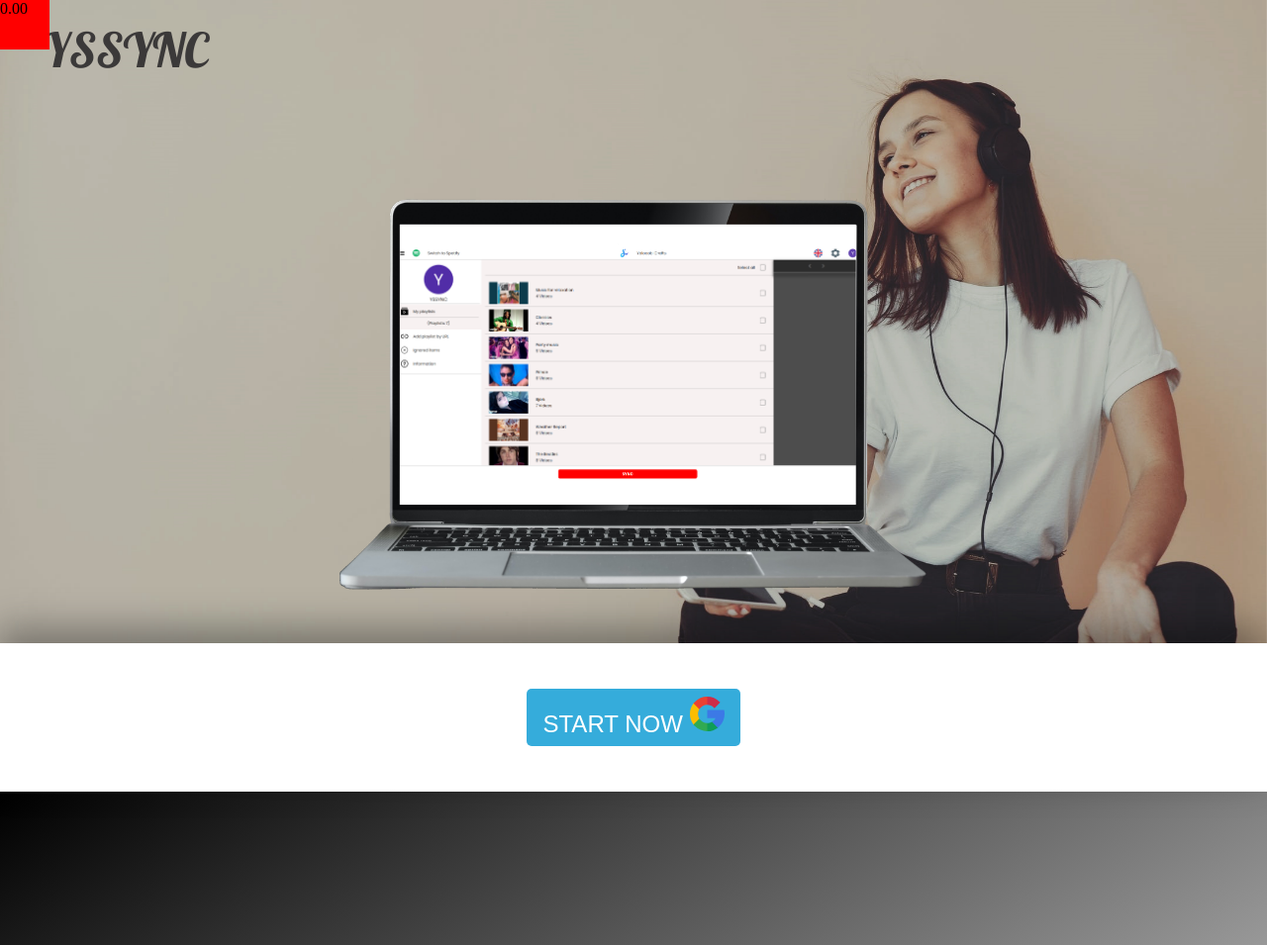
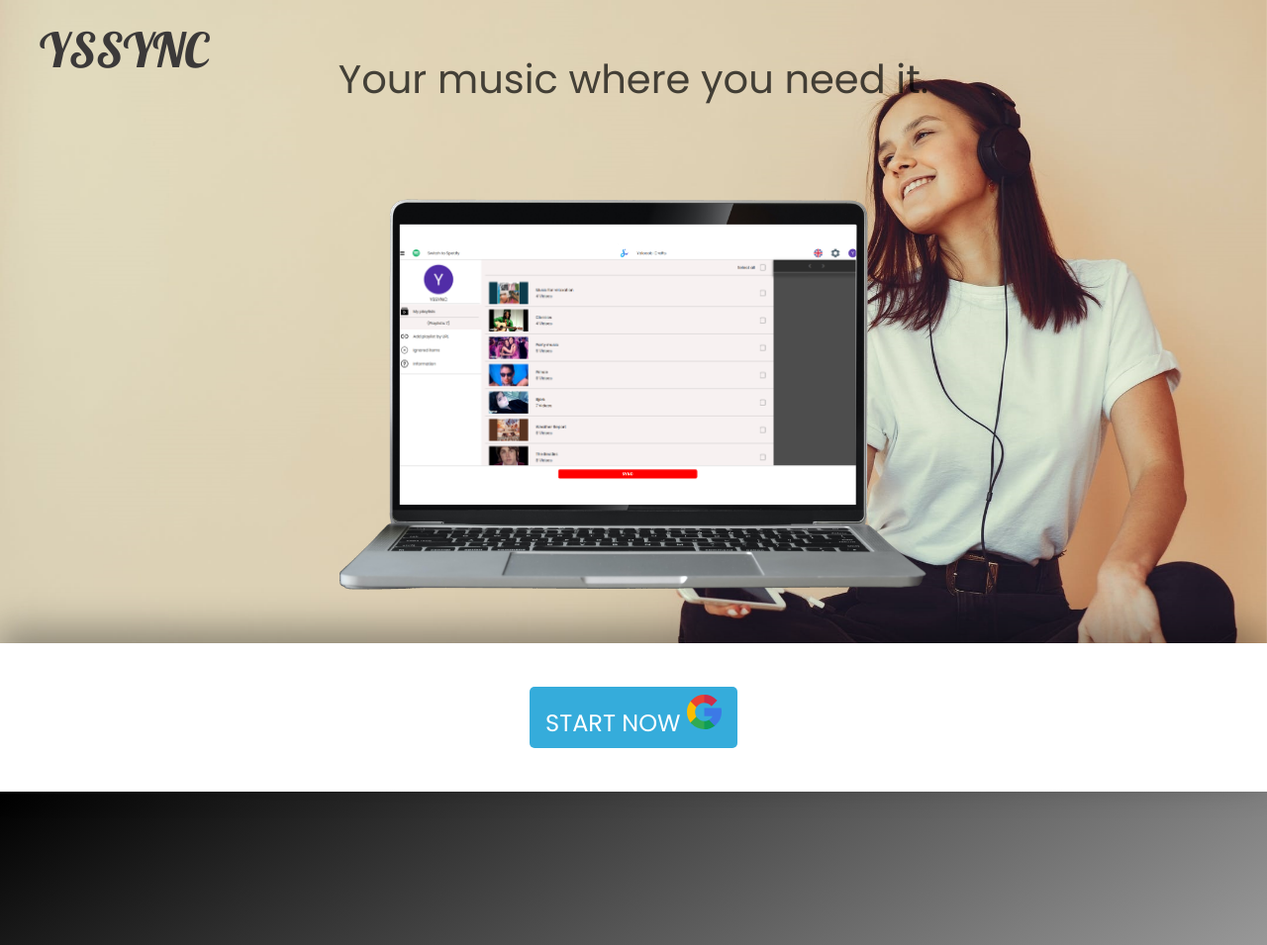
Before and after one commit to yorokobi-crafts/youtubespotifysyncapp, a Django app: page /login in a window 1280 px wide. Shown: the top 955 px of the page at 99% size. Run offline with Django 3.2, Linux system fonts and the light colour scheme.

Commit message:
24/06/2020 8:06

```diff
--- a/yssync/static/yssync/login.css
+++ b/yssync/static/yssync/login.css
@@ -1,9 +1,18 @@
 @import url('https://fonts.googleapis.com/css?family=Lobster:100,200,300,400,500,700');
+
+@import url('https://fonts.googleapis.com/css?family=Poppins:100,200,300,400,500,700');
 
 *, *::before, *::after{
     box-sizing: border-box;
 }
 
+button{
+    font-family: Poppins;
+}
+
+body.preload * {
+    transition: none !important;
+   }
 
 body{
     margin:0;
@@ -11,16 +20,17 @@
     border:0;
     --top: 50vh;
     --left: 50vw;
+    font-family: Poppins, sans-serif;
 }
 
 .container{
-    height: 100vh;
-    width: 100vw;
+    min-height: 100vmin;
+    min-width: 100vmax;
 }
 
 .container-element.login-topic{
-    height: 100vh;
-    width: 100vw;
+    min-height: 100vmin;
+    min-width: 100vmax;
 
     display: flex;
     flex-direction: column;
@@ -28,13 +38,14 @@
 }
 
 .container-element.tutorial-topic{
-    height: 300vh;
-    width: 100vw;
+
+    min-height: 300vmin;
+    min-width: 100vmax;
 }
 
 .container-element.sharing-topic{
-    height: 300vh;
-    width: 100vw;
+    min-height: 300vmin;
+    min-width: 100vmax;
     position: relative;
 }
 
@@ -47,8 +58,8 @@
   }
 
 .container-element.final-topic{
-    height: 100vh;
-    width: 100vw;
+    min-height: 100vmin;
+    min-width: 100vmax;
 
     display: flex;
     flex-direction: column;
@@ -176,7 +187,7 @@
 
 button.google-login span{
     vertical-align: middle;
-    padding-bottom: 1.3rem;
+    padding-bottom: 0.8rem;
 }
 
 button.google-login:hover{
@@ -196,6 +207,7 @@
     background-color:red;
     transition: 1s;
     z-index: 5;
+    display: none;
 }
 
 .mistery-box.one{
@@ -528,9 +540,70 @@
   }
 
   .main-footer{
-    height: 400px;
+    height: 150px;
     width: 100%;
     background-color: rgb(26, 26, 26);
     bottom:0;
     box-shadow: -3px -15px 35px 0px rgba(0, 0, 0, 0.349);
+    color: white;
+    display: grid;
+    grid-template-rows: 3.5rem 1.2rem;
+    justify-content: center;
+    align-content: center;
   }
+
+  .footer-info{
+      text-align: center;
+  }
+
+  .contact-nav > img{
+      margin: 5px;
+  }
+
+  .title-item{
+      position: fixed;
+      top: 10%;
+      left: 50%;
+      transform: translate(-50%, -50%);
+      font-size: 2.5rem;
+      opacity: 0.7;
+      transition: 150ms;
+    min-width: 60%;
+    text-align: center;
+  }
+
+  .title-item.title-1.hidden{
+      opacity:0;
+  }
+
+  .title-item.title-2{
+    opacity:0;
+    color: white;
+}
+
+.title-item.title-2.shown{
+    opacity:1;
+}
+
+.title-item.title-2.shown.hidden{
+    opacity:0;
+}
+
+.title-item.title-3{
+    opacity:1;
+    color: rgb(65, 65, 65);
+}
+
+  .title-item.title-3.shown{
+    opacity:1;
+}
+
+.title-item.title-4{
+    opacity:0;
+    color: white;
+    z-index: -2;
+}
+
+.title-item.title-4.shown{
+    opacity:1;
+}
--- a/yssync/templates/yssync/login.html
+++ b/yssync/templates/yssync/login.html
@@ -8,15 +8,24 @@
 
     {% load static %}
     <link rel="stylesheet" type="text/css" href="{% static 'yssync/login.css' %}">
-
 </head>
 
-<body class="ready">
+<body class="body preload">
+
+
+
+
     <div class="mistery-box"></div>
+
+    <form action="http://localhost:8000" method="post">{% csrf_token %}
     <div class="container">
         <div class="container-element login-topic">
 
+
             <img src="{% static 'yssync/logo-picture-step-1.jpg' %}" class="fixed login-topic-background">
+
+            <div class="title-item title-1">Your music where you need it.</div>
+
             <img src="{% static 'yssync/footer-picture.jpg' %}" class="fixed login-topic-background footer-img">
 
 
@@ -29,7 +38,8 @@
 
             <div class="logo-title">YSSYNC</div>
             <div class="login-frame">
-                <button class="google-login"> <span>START NOW</span>
+                <button type="submit" name="sessionKey" value="sessionKey" class="google-login">
+                    <span>START NOW</span>
                     <svg height="35px" width="35px" enable-background="new 0 0 512 512" height="512"
                         viewBox="0 0 512 512" width="512" xmlns="http://www.w3.org/2000/svg">
                         <g>
@@ -60,6 +70,8 @@
         <div class="container-element tutorial-topic">
             <div class="dark-background"></div>
 
+            <div class="title-item title-2">Send your Youtube playlist to Spotify</div>
+
             <div class="youtube-playlist-container">
                 <img src="{% static 'yssync/youtube-playlist-3.png' %}" alt="youtube-playlist"
                     class="youtube-playlist-item item-one">
@@ -82,14 +94,22 @@
 
         <div class="container-element sharing-topic">
 
+
+
             <div class="cursor-icon"><img src="{% static 'yssync/cursor.png' %}" alt="cursor" class="cursor-img"></div>
 
             <div class="parent">
+
+
+
                 <div class="blue-background"></div>
+                <div class="title-item title-3">Select only the music you want.</div>
                 <div class="fixed item-center login-topic-laptop child-item">
                     <img src="{% static 'yssync/laptop-item-child.png' %}" class="laptop-item">
                 </div>
             </div>
+
+
 
             <div class="thumbnail-parent">
 
@@ -173,6 +193,7 @@
         </div>
 
         <div class="container-element final-topic">
+            <div class="title-item title-4">Start now with YSSYNC</div>
             <div class="login-button-space">
                 <button class="google-login"> <span>START NOW</span>
                     <svg height="35px" width="35px" enable-background="new 0 0 512 512" height="512"
@@ -200,16 +221,29 @@
                     </svg>
                 </button>
             </div>
-            <div class="main-footer"></div>
+            <div class="main-footer">
+                <div class="footer-info">
+                    <div>Follow us</div>
+                    <div class="contact-nav">
+                        <img src="{% static 'yssync/facebook.png' %}" alt="facebook icon" height="25" width="25">
+                        <img src="{% static 'yssync/twitter.png' %}" alt="facebook icon" height="25" width="25">
+                        <img src="{% static 'yssync/youtube.jpg' %}" alt="facebook icon" height="25" width="25">
+                    </div>
+                </div>
+                <div>© 2020 Yolocobi crafts. All Rights Reserved </div>
+            </div>
         </div>
     </div>
+
+</form>
 
     {% block js %}
     <script>
 
-        document.addEventListener("DOMContentLoaded", () => {
-            body.classList.add('ready');
+        document.addEventListener("DOMContentLoaded", function (event) {
+            document.querySelector('.body').classList.remove('preload');
         });
+
 
         const misteryBox = document.querySelector('.mistery-box');
         const yssyncHomepageImg = document.querySelector('.yssync-homepage-img');
@@ -233,17 +267,29 @@
         const realLaptop = document.querySelector('.fixed.login-topic-laptop.original');
         const iconLaptop = document.querySelector('.login-topic-laptop.child-item');
 
-        const pageHeight = document.documentElement.scrollHeight;
+        const title1 = document.querySelector('.title-item.title-1');
+        const title2 = document.querySelector('.title-item.title-2');
+        const title4 = document.querySelector('.title-item.title-4');
+
+        var pageHeight = document.documentElement.scrollHeight;
+        var height = this.scrollY;
+
 
         const storeScroll = () => {
-            var height = this.scrollY;
+            pageHeight = document.documentElement.scrollHeight;
+            height = this.scrollY;
             misteryBox.innerHTML = (height / pageHeight).toFixed(2);
 
             if (height > pageHeight * 0.10) {
                 misteryBox.classList.add('one');
+                title1.classList.add('hidden');
+                title2.classList.add('shown');
+
             }
             else {
                 misteryBox.classList.remove('one');
+                title1.classList.remove('hidden');
+                title2.classList.remove('shown');
             }
 
             if (height >= pageHeight * 0.11) {
@@ -315,14 +361,18 @@
                 footerBackgroundImg.classList.remove('visible');
             }
 
-            if (height >= pageHeight * 0.51) {
+            if (height >= pageHeight * 0.50) {
                 iconLaptop.classList.add('one');
+                title2.classList.add('hidden');
+                title4.classList.add('shown');
                 for (var i = 0; i < thumbnails.length; i++) {
                     thumbnails[i].classList.add('one');
                 }
             }
             else {
                 iconLaptop.classList.remove('one');
+                title4.classList.remove('shown');
+                title2.classList.remove('hidden');
                 for (var i = 0; i < thumbnails.length; i++) {
                     thumbnails[i].classList.remove('one');
                 }
@@ -384,6 +434,7 @@
         }
 
         document.addEventListener('scroll', storeScroll);
+        document.addEventListener('resize', storeScroll);
         storeScroll();
 
     </script>
--- a/yssync/views.py
+++ b/yssync/views.py
@@ -529,13 +529,21 @@
 @ensure_csrf_cookie
 def index(request):
     creds = request.session.get('sessionCookie', None)
-    cp = CreatePlaylist()
-    cp.get_user_info(creds)
-    cp.get_youtube_lists()
-    request.session['sessionCookie'] = cp.session
-    return render(request, 'yssync/index2.html',
-                  {'username': cp.username, 'userpicture': cp.userpicture, 'listitem': cp.menu,
-                   'itemCount': cp.list_item_count})
+    try:
+        sessionKey = request.POST['sessionKey']
+    except:
+        sessionKey = None
+
+    if creds or sessionKey:
+        cp = CreatePlaylist()
+        cp.get_user_info(creds)
+        cp.get_youtube_lists()
+        request.session['sessionCookie'] = cp.session
+        return render(request, 'yssync/index2.html',
+                      {'username': cp.username, 'userpicture': cp.userpicture, 'listitem': cp.menu,
+                       'itemCount': cp.list_item_count})
+    else:
+        return render(request, 'yssync/login.html')
 
 
 def callback(request):
```
Also changed, not shown: yssync/static/yssync/facebook.png (added), yssync/static/yssync/logo-picture-step-1 - copia.jpg (deleted), yssync/static/yssync/logo-picture-step-1.jpg, yssync/static/yssync/sfdfs.jpg (added), yssync/static/yssync/twitter.png (added), yssync/static/yssync/youtube.jpg (added).
